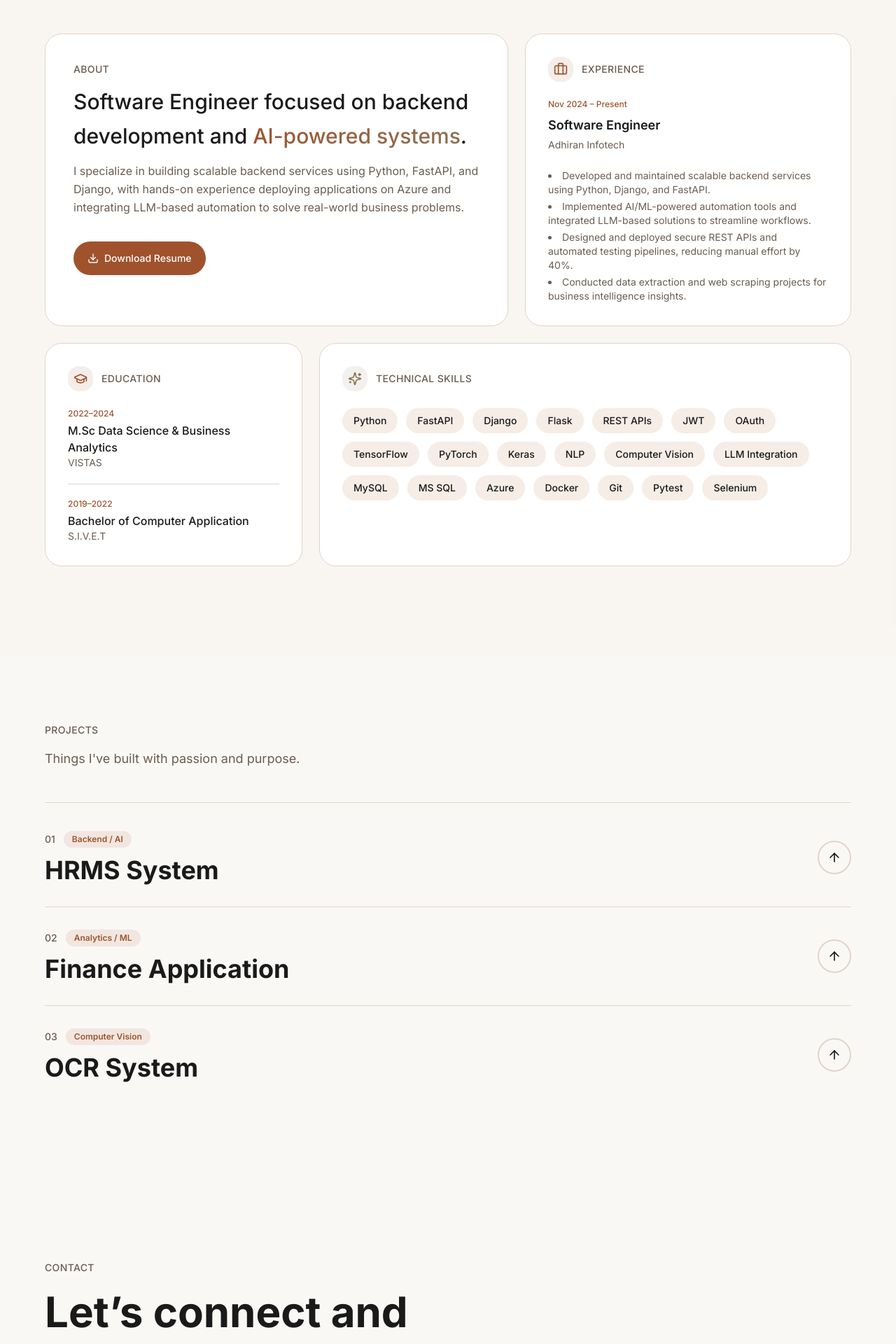
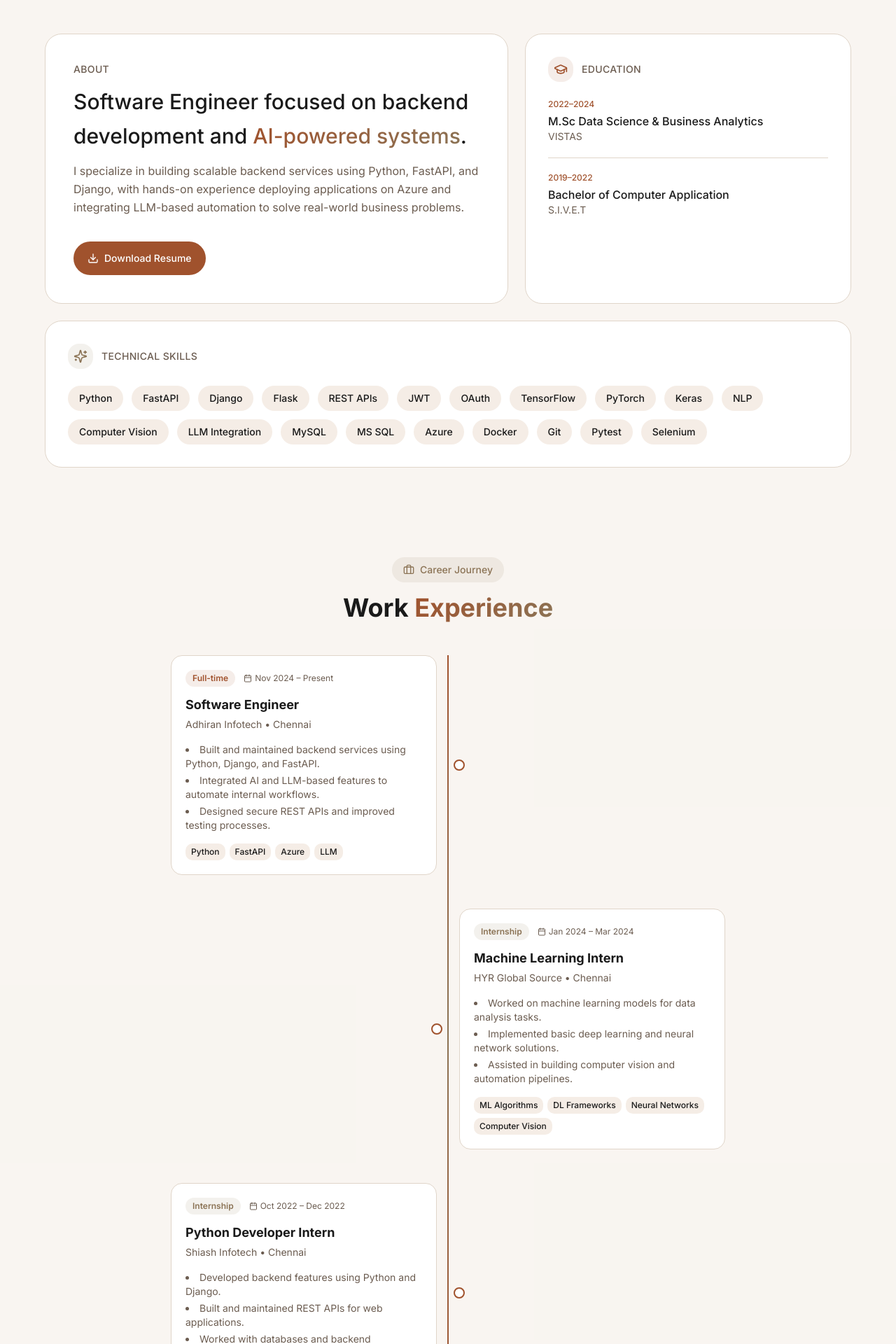
Before and after one commit to jagadeesh-dj/iamjagadeesh, a Next.js app: page / in a window 1280 px wide. Shown: the part 880-2800 px from the top of the page at 70% size. Built offline with nearby package versions, Linux system fonts and the light colour scheme.

Commit message:
work experience add

```diff
--- a/app/page.tsx
+++ b/app/page.tsx
@@ -13,7 +13,7 @@ export default function Home() {
       <Navbar />
       <HeroSection />
       <AboutSection />
-      {/* <ExperienceSection /> */}
+      <ExperienceSection />
       <ProjectsSection />
       <ContactSection />
       <Footer />
--- a/components/about-section.tsx
+++ b/components/about-section.tsx
@@ -93,45 +93,8 @@ export function AboutSection() {
                 Download Resume
               </a>
             </div>
-
-            {/* Experience – single featured card */}
-            <div className="lg:col-span-5 bg-card rounded-3xl p-8 border border-border hover-lift flex flex-col justify-between">
-
-              <div>
-                <div className="flex items-center gap-3 mb-6">
-                  <div className="p-2 rounded-xl bg-primary/10">
-                    <Briefcase className="w-5 h-5 text-primary" />
-                  </div>
-                  <h3 className="text-sm font-medium text-muted-foreground tracking-wide uppercase">Experience</h3>
-                </div>
-
-                <p className="text-xs text-primary font-medium mb-2">{experience.period}</p>
-                <h4 className="text-lg font-semibold text-foreground mb-1">{experience.role}</h4>
-                <p className="text-sm text-muted-foreground mb-1">{experience.company}</p>
-              </div>
-
-              <div className="flex flex-wrap gap-2 mt-1">
-                {/* {experience.highlights.map((h) => (
-                  <span
-                    key={h}
-                    className="text-xs px-2.5 py-1 rounded-full bg-secondary text-muted-foreground"
-                  >
-                    {h}
-                  </span>
-                ))} */}
-                    <ul className="list-disc list-inside mt-4 text-sm text-muted-foreground space-y-1">
-                      {experience.description.map((desc, index) => (
-                        <li key={index}>{desc}</li>
-                      ))}
-                    </ul>
-              </div>
-            </div>
-          </div>
-
-          {/* Education + Skills */}
-          <div className="grid grid-cols-1 lg:grid-cols-12 gap-6">
             {/* Education */}
-            <div className="lg:col-span-4 bg-card rounded-3xl p-8 border border-border hover-lift">
+            <div className="lg:col-span-5 bg-card rounded-3xl p-8 border border-border hover-lift">
               <div className="flex items-center gap-3 mb-6">
                 <div className="p-2 rounded-xl bg-primary/10">
                   <GraduationCap className="w-5 h-5 text-primary" />
@@ -154,8 +117,38 @@ export function AboutSection() {
               </div>
             </div>
 
+            {/* Experience – single featured card */}
+            {/* <div className="lg:col-span-5 bg-card rounded-3xl p-8 border border-border hover-lift flex flex-col justify-between">
+
+              <div>
+                <div className="flex items-center gap-3 mb-6">
+                  <div className="p-2 rounded-xl bg-primary/10">
+                    <Briefcase className="w-5 h-5 text-primary" />
+                  </div>
+                  <h3 className="text-sm font-medium text-muted-foreground tracking-wide uppercase">Experience</h3>
+                </div>
+
+                <p className="text-xs text-primary font-medium mb-2">{experience.period}</p>
+                <h4 className="text-lg font-semibold text-foreground mb-1">{experience.role}</h4>
+                <p className="text-sm text-muted-foreground mb-1">{experience.company}</p>
+              </div>
+
+              <div className="flex flex-wrap gap-2 mt-1">
+
+                    <ul className="list-disc list-inside mt-4 text-sm text-muted-foreground space-y-1">
+                      {experience.description.map((desc, index) => (
+                        <li key={index}>{desc}</li>
+                      ))}
+                    </ul>
+              </div>
+            </div> */}
+          </div>
+
+          {/* Education + Skills */}
+          <div className="grid grid-cols-1 lg:grid-cols-12 gap-6">
+
             {/* Skills */}
-            <div className="lg:col-span-8 bg-card rounded-3xl p-8 border border-border">
+            <div className="lg:col-span-full bg-card rounded-3xl p-8 border border-border">
               <div className="flex items-center gap-3 mb-6">
                 <div className="p-2 rounded-xl bg-accent/10">
                   <Sparkles className="w-5 h-5 text-accent" />
--- a/components/contact-section.tsx
+++ b/components/contact-section.tsx
@@ -10,7 +10,7 @@ import { Textarea } from "@/components/ui/textarea"
 
 const socialLinks = [
   { name: "Email", href: "mailto:iamjagadeesh.d@gmail.com", icon: Mail, label: "iamjagadeesh.d@gmail.com" },
-  { name: "LinkedIn", href: "www.linkedin.com/in/jagadeesh-dj", icon: Linkedin, label: "linkedin.com/in/jagadeesh" },
+  { name: "LinkedIn", href: "https://www.linkedin.com/in/jagadeesh-dj/", icon: Linkedin, label: "linkedin.com/in/jagadeesh" },
   { name: "GitHub", href: "https://github.com/jagadeesh-dj", icon: Github, label: "github.com/jagadeesh" },
 ]
 
--- a/components/experience-section.tsx
+++ b/components/experience-section.tsx
@@ -6,32 +6,48 @@ import { Briefcase, Calendar } from "lucide-react"
 const experiences = [
   {
     id: 1,
-    role: "Python Developer",
-    company: "Innotrat",
+    role: "Software Engineer",
+    company: "Adhiran Infotech",
     location: "Chennai",
-    period: "Oct 2024 – Present",
+    period: "Nov 2024 – Present",
     type: "Full-time",
+    description: [
+      "Built and maintained backend services using Python, Django, and FastAPI.",
+      "Integrated AI and LLM-based features to automate internal workflows.",
+      "Designed secure REST APIs and improved testing processes.",
+    ],
     technologies: ["Python", "FastAPI", "Azure", "LLM"],
   },
   {
     id: 2,
-    role: "Associate Software Engineer",
+    role: "Machine Learning Intern",
     company: "HYR Global Source",
     location: "Chennai",
-    period: "May 2024 – Oct 2024",
-    type: "Full-time",
-    technologies: ["FastAPI", "LLM", "n8n", "MySQL"],
+    period: "Jan 2024 – Mar 2024",
+    type: "Internship",
+    description: [
+      "Worked on machine learning models for data analysis tasks.",
+      "Implemented basic deep learning and neural network solutions.",
+      "Assisted in building computer vision and automation pipelines.",
+    ],
+    technologies: ["ML Algorithms", "DL Frameworks", "Neural Networks", "Computer Vision"],
   },
   {
     id: 3,
-    role: "Software Developer Intern",
-    company: "HYR Global Source",
+    role: "Python Developer Intern",
+    company: "Shiash Infotech",
     location: "Chennai",
-    period: "Feb 2024 – May 2024",
+    period: "Oct 2022 – Dec 2022",
     type: "Internship",
-    technologies: ["Django", "REST APIs", "Pytest"],
+    description: [
+      "Developed backend features using Python and Django.",
+      "Built and maintained REST APIs for web applications.",
+      "Worked with databases and backend integrations.",
+    ],
+    technologies: ["Django", "REST APIs", "MYSQL", "Python"],
   },
 ]
+
 
 export function ExperienceSection() {
   const [isVisible, setIsVisible] = useState(false)
@@ -56,7 +72,7 @@ export function ExperienceSection() {
   }, [])
 
   return (
-    <section id="experience" ref={sectionRef} className="py-16 px-6 lg:px-8 bg-secondary/30">
+    <section id="experience" ref={sectionRef} className="pb-16 px-6 lg:px-8 bg-secondary/30">
       <div className="max-w-5xl mx-auto">
         {/* Section Header */}
         <div
@@ -198,12 +214,12 @@ function TimelineCard({
       className={`bg-card rounded-xl border p-5 transition-all duration-500 ${
         isActive
           ? "border-primary/50 shadow-xl shadow-primary/10 scale-[1.02]"
-          : "border-border hover:border-primary/20"
+          : "border-border"
       } ${isLeft ? "md:ml-auto" : ""}`}
       style={{ maxWidth: "380px" }}
     >
       {/* Type Badge & Period */}
-      <div className={`flex items-center gap-3 mb-3 ${isLeft ? "md:justify-end" : ""}`}>
+      <div className={`flex items-center gap-3 mb-3 `}>
         <span
           className={`px-2.5 py-1 rounded-full text-xs font-semibold ${
             exp.type === "Full-time" ? "bg-primary/10 text-primary" : "bg-accent/10 text-accent"
@@ -221,16 +237,22 @@ function TimelineCard({
       <h3
         className={`text-lg font-bold text-foreground mb-1 transition-colors duration-300 ${
           isActive ? "text-primary" : ""
-        } ${isLeft ? "md:text-right" : ""}`}
+        } ${isLeft ? "md:text-left" : ""}`}
       >
         {exp.role}
       </h3>
-      <p className={`text-muted-foreground text-sm mb-3 ${isLeft ? "md:text-right" : ""}`}>
+      <p className={`text-muted-foreground text-sm mb-3 ${isLeft ? "md:text-left" : ""}`}>
         {exp.company} • {exp.location}
       </p>
 
+      <ul className={`list-disc list-inside mt-4 mb-4 text-sm text-muted-foreground space-y-1  ${isLeft ? "md:text-left" : ""}`}>
+        {exp.description.map((desc, index) => (
+          <li key={index}>{desc}</li>
+        ))}
+      </ul>
+
       {/* Technologies */}
-      <div className={`flex flex-wrap gap-1.5 ${isLeft ? "md:justify-end" : ""}`}>
+      <div className={`flex flex-wrap gap-1.5 `}>
         {exp.technologies.map((tech, i) => (
           <span
             key={tech}
--- a/components/footer.tsx
+++ b/components/footer.tsx
@@ -15,7 +15,7 @@ export function Footer() {
               Python Developer crafting AI-powered backend systems and scalable solutions.
             </p>
             <a
-              href="mailto:jagadeesh@example.com"
+              href="mailto:iamjagadeesh.d@gmail.com"
               className="inline-flex items-center gap-2 text-foreground font-medium hover:text-primary transition-colors group"
             >
               iamjagadeesh.d@gmail.com
@@ -27,7 +27,7 @@ export function Footer() {
           <div className="md:col-span-3">
             <h4 className="text-sm font-medium text-muted-foreground uppercase tracking-wide mb-4">Navigation</h4>
             <nav className="space-y-3">
-              {["About","Projects","Contact"].map((item) => (
+              {["About","Experience", "Projects","Contact"].map((item) => (
                 <a
                   key={item}
                   href={`#${item.toLowerCase()}`}
@@ -44,7 +44,7 @@ export function Footer() {
             <h4 className="text-sm font-medium text-muted-foreground uppercase tracking-wide mb-4">Connect</h4>
             <div className="flex gap-3">
               <a
-                href="https://linkedin.com"
+                href="https://www.linkedin.com/in/jagadeesh-dj/"
                 target="_blank"
                 rel="noopener noreferrer"
                 className="p-3 rounded-xl bg-secondary hover:bg-foreground text-foreground hover:text-background transition-all duration-300"
@@ -53,7 +53,7 @@ export function Footer() {
                 <Linkedin className="w-5 h-5" />
               </a>
               <a
-                href="https://github.com"
+                href="https://github.com/jagadeesh-dj"
                 target="_blank"
                 rel="noopener noreferrer"
                 className="p-3 rounded-xl bg-secondary hover:bg-foreground text-foreground hover:text-background transition-all duration-300"
@@ -62,7 +62,7 @@ export function Footer() {
                 <Github className="w-5 h-5" />
               </a>
               <a
-                href="mailto:jagadeesh@example.com"
+                href="mailto:iamjagadeesh.d@gmail.com"
                 className="p-3 rounded-xl bg-secondary hover:bg-foreground text-foreground hover:text-background transition-all duration-300"
                 aria-label="Email"
               >
@@ -75,7 +75,6 @@ export function Footer() {
         {/* Bottom bar */}
         <div className="pt-8 border-t border-border flex flex-col sm:flex-row items-center justify-between gap-4">
           <p className="text-sm text-muted-foreground">© {currentYear} Jagadeesh D. All rights reserved.</p>
-          <p className="text-sm text-muted-foreground">Crafted with care in Chennai, India</p>
         </div>
       </div>
     </footer>
--- a/components/navbar.tsx
+++ b/components/navbar.tsx
@@ -7,7 +7,7 @@ import { useTheme } from "@/components/theme-provider"
 
 const navLinks = [
   { name: "About", id: "about" },
-  // { name: "Experience", id: "experience" },
+  { name: "Experience", id: "experience" },
   { name: "Projects", id: "projects" },
   { name: "Contact", id: "contact" },
 ]
```
